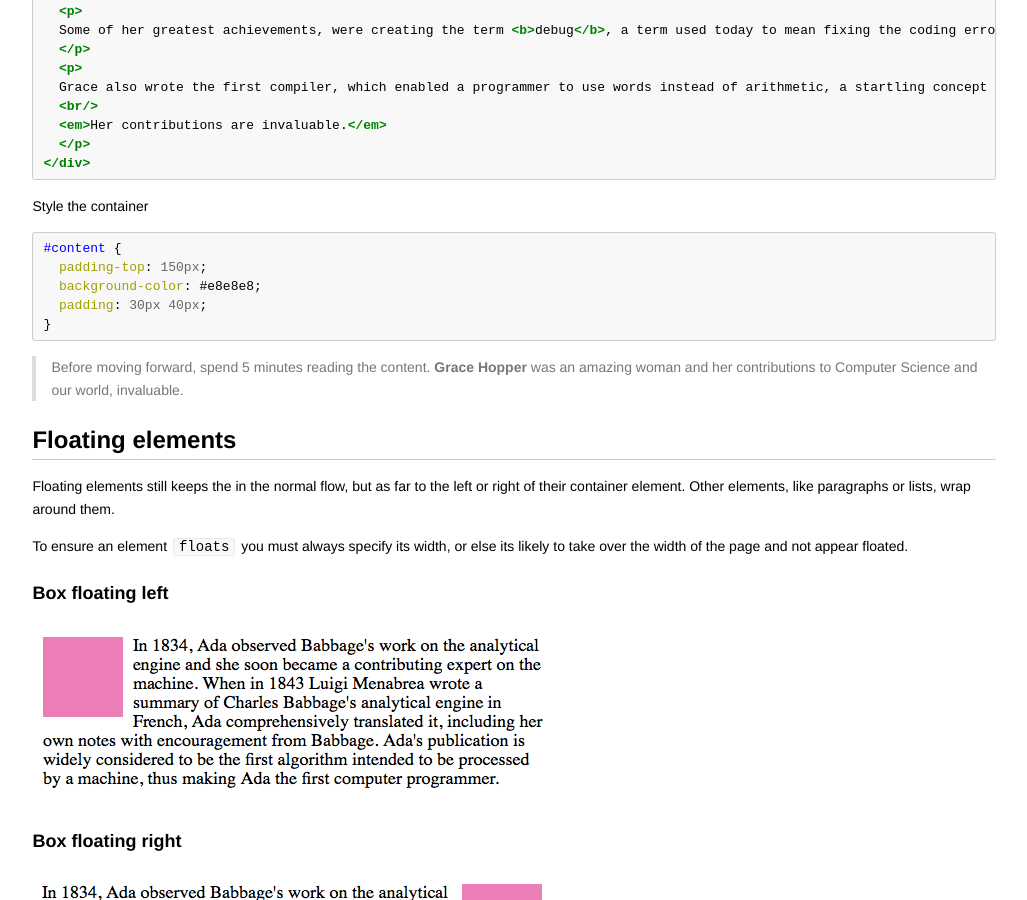
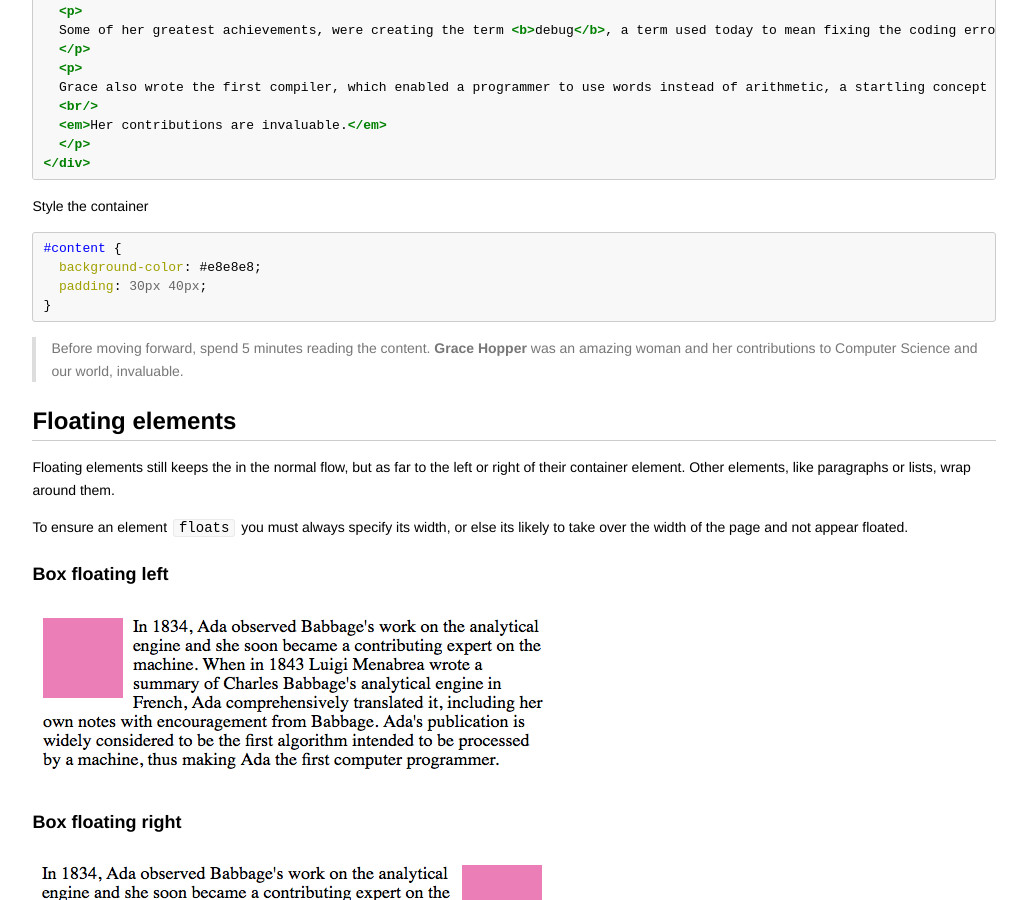
Before and after one commit to codebar/tutorials, a Jekyll site: the page built from html/lesson4/tutorial.md, in a window 1280 px wide and 900 px high, scrolled down 4299 px. Shown: the whole window, without its empty margins (126-1153 px from the left). Built offline with Jekyll 4.4.1, drawn with Linux system fonts in a browser that asks for light colours; Markdown is read by kramdown in place of the engine named in the settings.

Commit message:
this padding-top doesn't do anything - overwritten by later rules

````diff
--- a/html/lesson4/tutorial.md
+++ b/html/lesson4/tutorial.md
@@ -260,7 +260,6 @@ Style the container
 
 ```css
 #content {
-  padding-top: 150px;
   background-color: #e8e8e8;
   padding: 30px 40px;
 }
````
